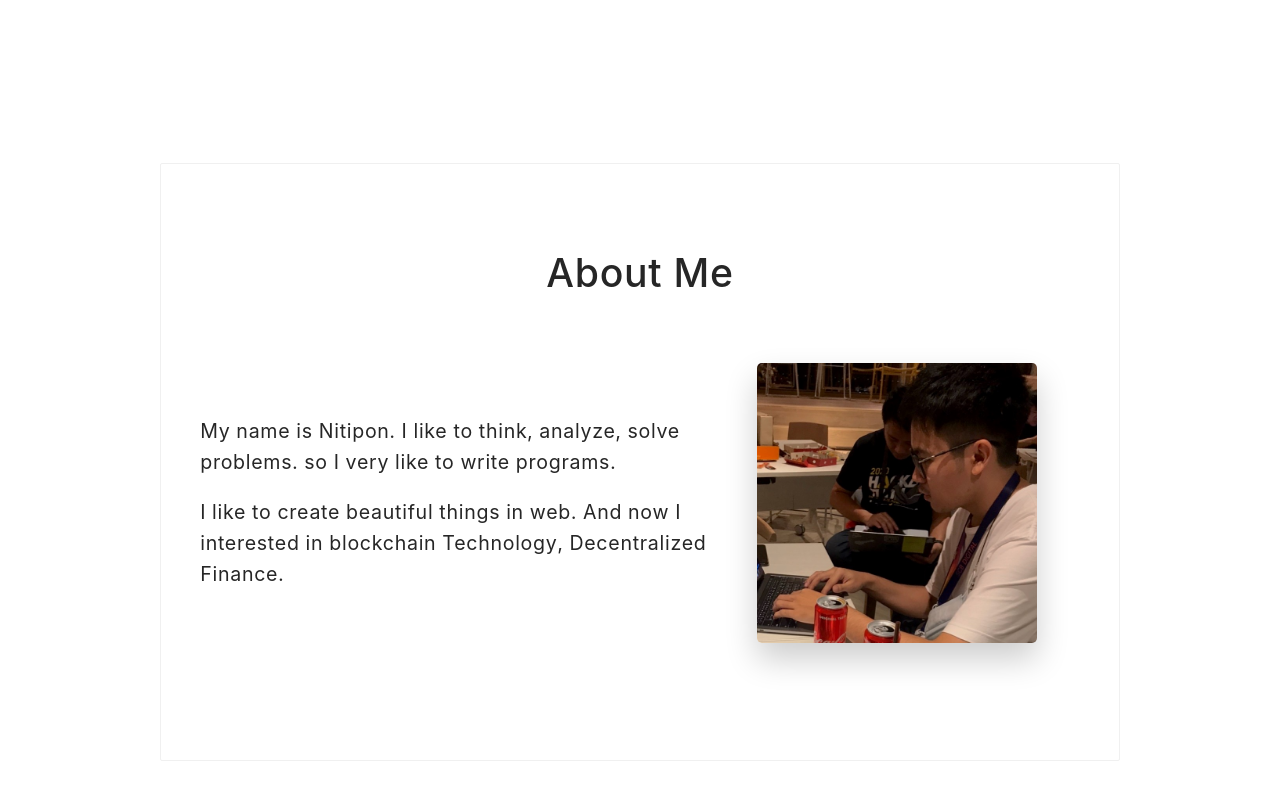
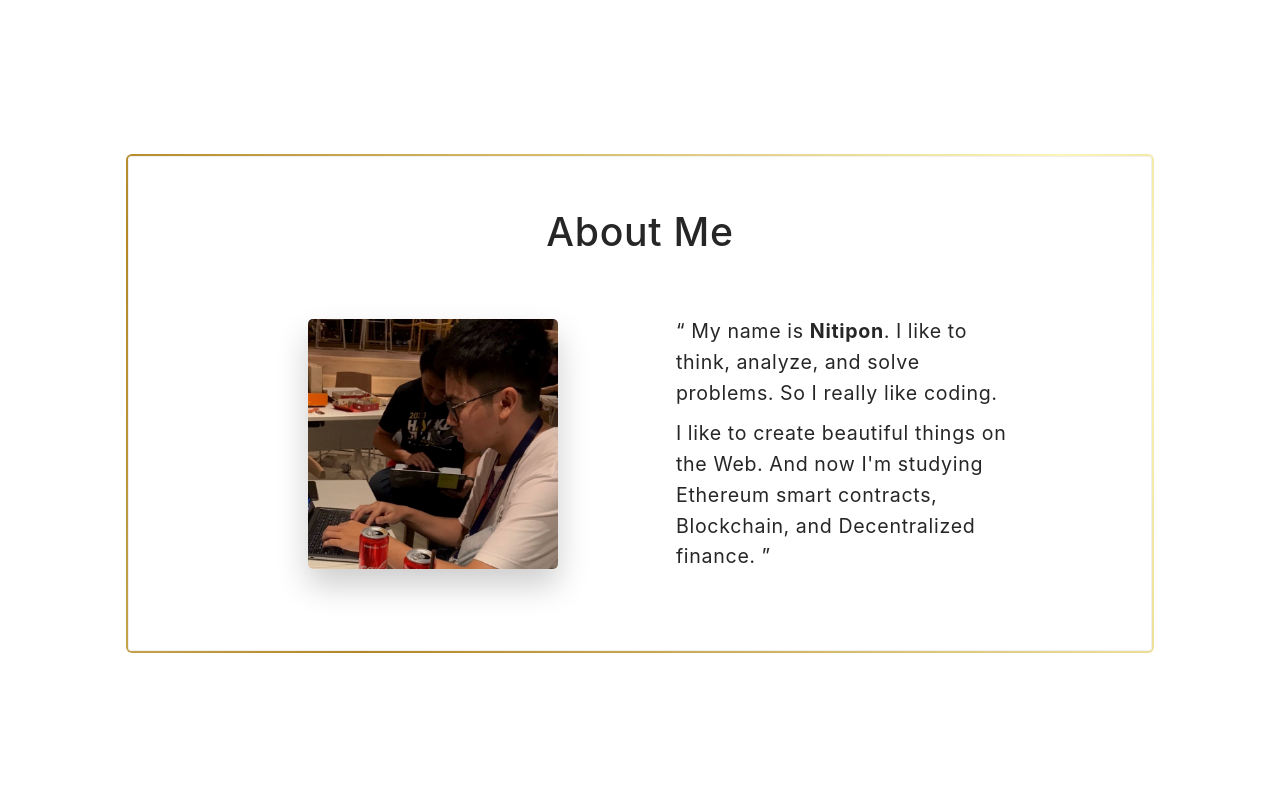
Before and after one commit to Armakuji/portfolio, a React (Create React App) app: page / in a window 1280 px wide. Shown: the part 566-1366 px from the top of the page. After the commit the page ends 1280 px from the top, so only its background shows below. Built offline with nearby package versions, Linux system fonts and the light colour scheme.

Commit message:
feat(ImproveUI): improve About Style

```diff
--- a/src/components/AboutSection/AboutSection.tsx
+++ b/src/components/AboutSection/AboutSection.tsx
@@ -14,11 +14,46 @@ const AboutContainer = styled.div`
   display: flex;
   justify-content: center;
   letter-spacing: 0.05em;
+  word-wrap: break-word;
 
   .card {
     .ant-card-body {
-      padding: 2em;
       font-size: 1.4em;
+      position: sticky;
+    }
+
+    --border-width: 3px;
+    position: relative;
+    display: flex;
+    justify-content: center;
+    align-items: center;
+    border-radius: var(--border-width);
+    &::after {
+      position: absolute;
+      content: "";
+      top: calc(-1 * var(--border-width));
+      left: calc(-1 * var(--border-width));
+      z-index: -1;
+      width: calc(100% + var(--border-width) * 2);
+      height: calc(100% + var(--border-width) * 2);
+      background: linear-gradient(
+        60deg,
+        #bf953f,
+        #fcf6ba,
+        #b38728,
+        #fbf5b7,
+        #aa771c
+      );
+      background-size: 300% 300%;
+      background-position: 0 50%;
+      border-radius: calc(2 * var(--border-width));
+      animation: moveGradient 4s alternate infinite;
+    }
+
+    @keyframes moveGradient {
+      50% {
+        background-position: 100% 50%;
+      }
     }
 
     @media (min-width: 576px) {
@@ -26,16 +61,34 @@ const AboutContainer = styled.div`
     }
 
     @media (min-width: 770px) {
-      max-width: 960px;
+      max-width: 80vw;
     }
   }
 
   div {
-    margin: 1em auto;
+    margin: 0.5em auto;
+  }
+
+  @media (min-width: 1150px) {
+    .about {
+      max-width: 85%;
+    }
+
+    .ant-row {
+      width: 85%;
+    }
   }
 
   .title {
     text-align: center;
+  }
+
+  .bold {
+    font-weight: bold;
+  }
+
+  .about {
+    padding: 0.25em;
   }
 `;
 
@@ -44,10 +97,10 @@ const ProfileImageContainer = styled.div`
   background-repeat: no-repeat;
   background-size: cover;
   background-position: center;
-  width: 280px;
-  height: 280px;
+  box-shadow: 0 1rem 2rem hsl(0 0% 0% / 20%);
+  width: 250px;
+  height: 250px;
   border-radius: 0.25em;
-  box-shadow: 0 1rem 2rem hsl(0 0% 0% / 20%);
 `;
 
 const AboutSection = () => {
@@ -57,19 +110,23 @@ const AboutSection = () => {
         <div className="title">
           <h1>About Me</h1>
         </div>
-        <Row justify="center" align="middle">
-          <Col xs={24} md={14}>
-            <div>
-              My name is Nitipon. I like to think, analyze, solve problems. so I
-              very like to write programs.
+        <Row align="middle">
+          <Col xs={24} md={12}>
+            <ProfileImageContainer />
+          </Col>
+          <Col xs={24} md={12}>
+            <div className="about">
+              <div>
+                &ldquo; My name is <label className="bold">Nitipon</label>. I
+                like to think, analyze, and solve problems. So I really like
+                coding.
+              </div>
+              <div>
+                I like to create beautiful things on the Web. And now I'm
+                studying Ethereum smart contracts, Blockchain, and Decentralized
+                finance. &rdquo;
+              </div>
             </div>
-            <div>
-              I like to create beautiful things in web. And now I interested in
-              blockchain Technology, Decentralized Finance.
-            </div>
-          </Col>
-          <Col xs={24} md={10}>
-            <ProfileImageContainer />
           </Col>
         </Row>
       </Card>
--- a/src/components/IntroSection/IntroSection.styled.tsx
+++ b/src/components/IntroSection/IntroSection.styled.tsx
@@ -48,7 +48,6 @@ export const Content = styled.div`
   h2 {
     font-weight: bold;
     opacity: 0.8;
-    font-family: proxima-nova;
     color: #151418;
     margin-bottom: 0;
   }
@@ -61,7 +60,8 @@ export const Content = styled.div`
   }
 
   .ant-row {
-    min-width: 100%;
+    min-width: 70vw;
+}
   }
 
   .description-box {
--- a/src/components/NavBar/NavBar.tsx
+++ b/src/components/NavBar/NavBar.tsx
@@ -15,7 +15,6 @@ const NavBarWrapper = styled.div`
   justify-content: center;
 
   h1 {
-    font-family: Comic Sans MS;
     margin-bottom: 0;
     font-size: 1.6em;
   }
```
